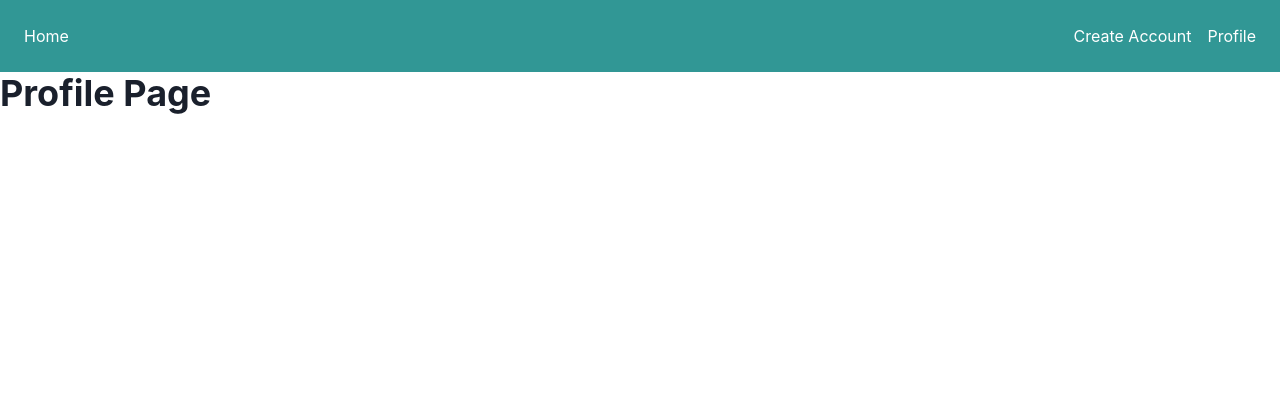
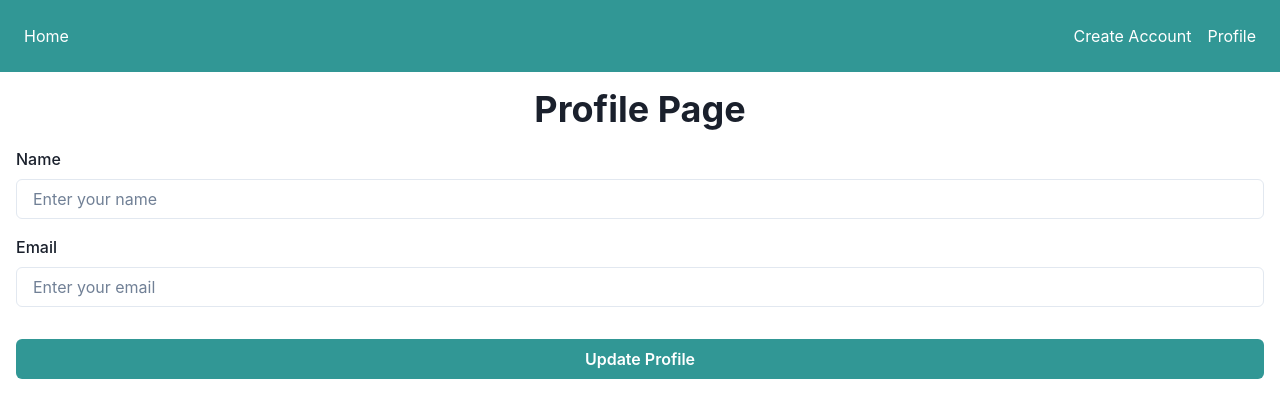
Before and after one commit to GPT-Engineer-App/soil-horizon-swipe-tracker, a React (Vite) app: page /profile in a window 1280 px wide. Shown: the top 418 px of the page. Built offline with nearby package versions, Linux system fonts and the light colour scheme.

Commit message:
add regular input to the profile page too
Added input fields for name and email, and an 'Update Profile' button to the Profile page.

```diff
--- a/src/pages/Profile.jsx
+++ b/src/pages/Profile.jsx
@@ -1,11 +1,23 @@
 import React from "react";
-import { Box, Heading } from "@chakra-ui/react";
+import { Box, Heading, FormControl, FormLabel, Input, Button, VStack } from "@chakra-ui/react";
 
 function Profile() {
   return (
-    <Box>
-      <Heading>Profile Page</Heading>
-      {/* The profile information and logic will be added here */}
+    <Box p={4}>
+      <VStack spacing={4}>
+        <Heading>Profile Page</Heading>
+        <FormControl id="name">
+          <FormLabel>Name</FormLabel>
+          <Input placeholder="Enter your name" />
+        </FormControl>
+        <FormControl id="email">
+          <FormLabel>Email</FormLabel>
+          <Input placeholder="Enter your email" type="email" />
+        </FormControl>
+        <Button colorScheme="teal" width="full" mt={4}>
+          Update Profile
+        </Button>
+      </VStack>
     </Box>
   );
 }
```
